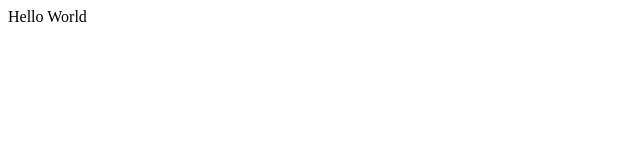
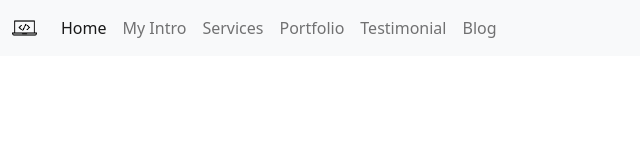
Before and after one commit to LuisDanielAldana/luisdanielaldana.github.io, a plain HTML site: page index.html in a window 1280 px wide. Shown: the whole page, without its empty margins (0-640 px from the left). Drawn offline with nearby package versions, Linux system fonts and the light colour scheme.

Commit message:
Se agrega barra de navegacion en CV

```diff
--- a/index.html
+++ b/index.html
@@ -1,8 +1,45 @@
 <html>
     <head>
+        <link href="https://cdn.jsdelivr.net/npm/bootstrap@5.2.0/dist/css/bootstrap.min.css" rel="stylesheet" integrity="sha384-gH2yIJqKdNHPEq0n4Mqa/HGKIhSkIHeL5AyhkYV8i59U5AR6csBvApHHNl/vI1Bx" crossorigin="anonymous">
+        <script src="https://cdn.jsdelivr.net/npm/bootstrap@5.2.0/dist/js/bootstrap.bundle.min.js" integrity="sha384-A3rJD856KowSb7dwlZdYEkO39Gagi7vIsF0jrRAoQmDKKtQBHUuLZ9AsSv4jD4Xa" crossorigin="anonymous"></script>
         <title> Luis Daniel Aldana</title>
     </head>
     <body>
-        Hello World
+        <nav class="navbar navbar-expand-lg bg-light">
+            <div class="container-fluid">
+              <a class="navbar-brand" href="#"><img src="assets/code-icon.png" alt="" width="25" height="24"></a>
+              <button class="navbar-toggler" type="button" data-bs-toggle="collapse" data-bs-target="#navbarSupportedContent" aria-controls="navbarSupportedContent" aria-expanded="false" aria-label="Toggle navigation">
+                <span class="navbar-toggler-icon"></span>
+              </button>
+              <div class="collapse navbar-collapse" id="navbarSupportedContent">
+                <ul class="navbar-nav me-auto mb-2 mb-lg-0">
+                  <li class="nav-item">
+                    <a class="nav-link active" aria-current="page" href="#">Home</a>
+                  </li>
+                  <li class="nav-item">
+                    <a class="nav-link" href="#">My Intro</a>
+                  </li>
+                  <li class="nav-item">
+                    <a class="nav-link" href="#">Services</a>
+                  </li>
+                  <li class="nav-item">
+                    <a class="nav-link" href="#">Portfolio</a>
+                  </li>
+                  <li class="nav-item">
+                    <a class="nav-link" href="#">Testimonial</a>
+                  </li>
+                  <li class="nav-item">
+                    <a class="nav-link" href="#">Blog</a>
+                  </li>
+                </ul>
+              </div>
+            </div>
+          </nav>
+        <div class="container">
+            <div class="row">
+                <div class="col">
+                </div>
+            </div>
+        </div>
     </body>
 </html>
```
Also changed, not shown: assets/code-icon.png (added), assets/codeicon.png (added).
